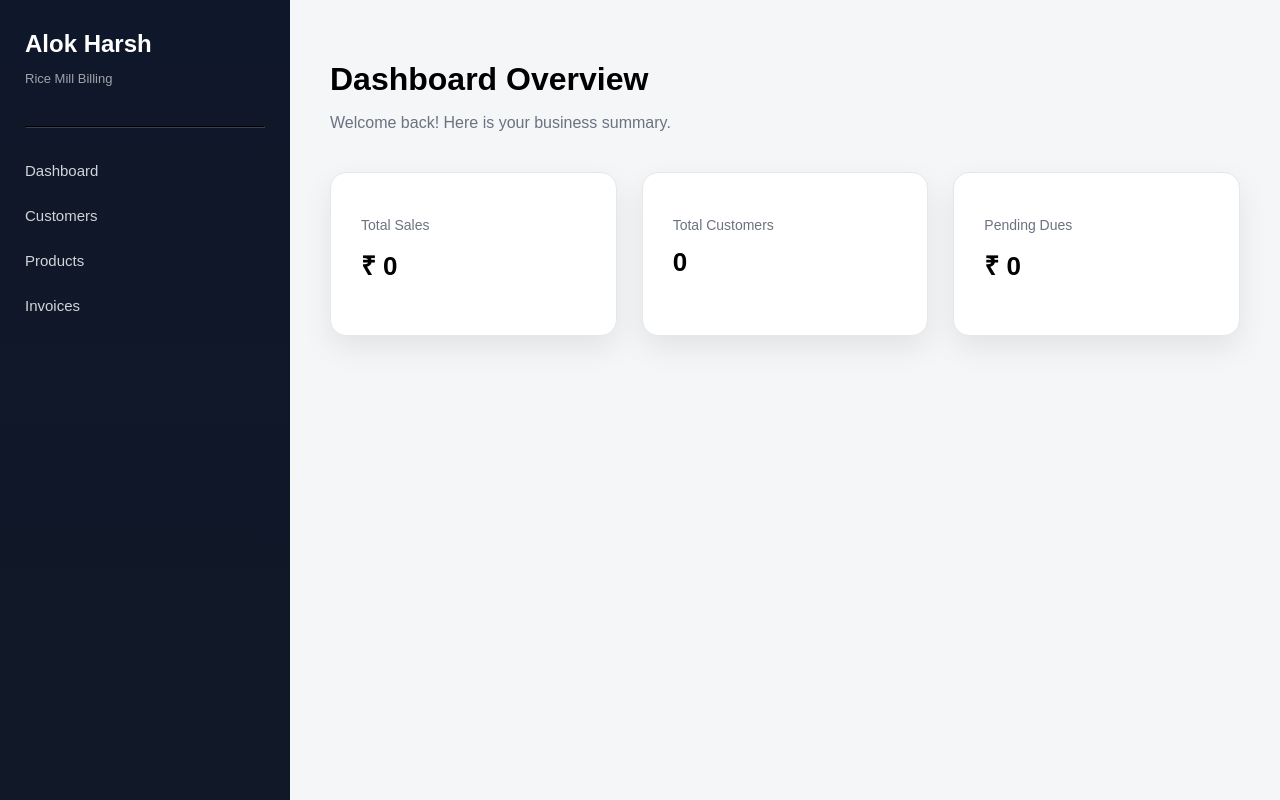
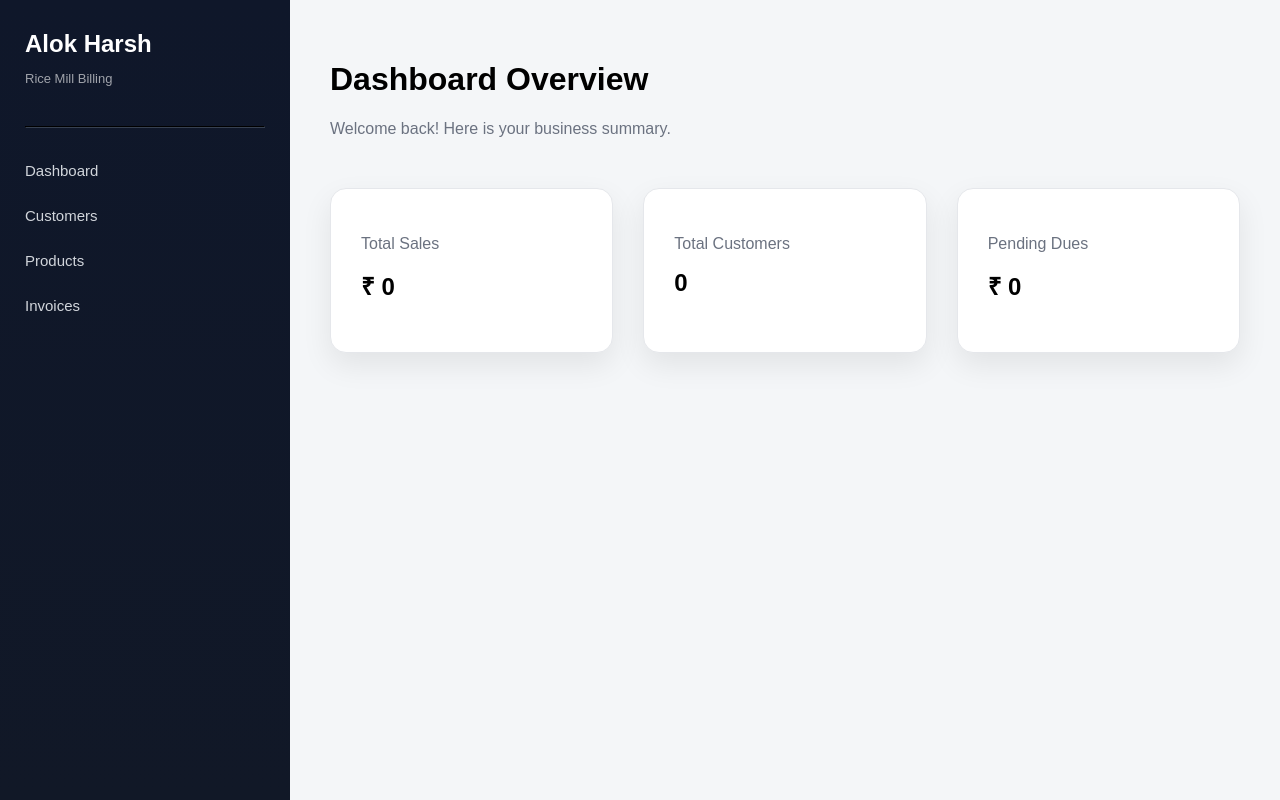
Before and after one commit to harshkeshri65/alok-harsh-rice-mill, a Next.js app: page /dashboard in a window 1280 px wide. Built offline with nearby package versions, Linux system fonts and the light colour scheme.

Commit message:
Update page.js

```diff
--- a/app/dashboard/page.js
+++ b/app/dashboard/page.js
@@ -1,45 +1,37 @@
 export default function DashboardPage() {
   return (
     <div>
-      <div style={{ marginBottom: "40px" }}>
-        <h1 style={{ fontSize: "32px", marginBottom: "10px" }}>
+
+      {/* Header Section */}
+      <div style={{ marginBottom: "50px" }}>
+        <h1 style={{ fontSize: "32px", fontWeight: "600" }}>
           Dashboard Overview
         </h1>
-        <p style={{ color: "#6b7280" }}>
+        <p style={{ color: "#6b7280", marginTop: "8px" }}>
           Welcome back! Here is your business summary.
         </p>
       </div>
 
-      <div className="card-container">
+      {/* Cards Section */}
+      <div style={{ display: "flex", gap: "30px" }}>
 
         <div className="card">
-          <p style={{ color: "#6b7280", fontSize: "14px" }}>
-            Total Sales
-          </p>
-          <h2 style={{ marginTop: "10px", fontSize: "26px" }}>
-            ₹ 0
-          </h2>
+          <p style={{ color: "#6b7280" }}>Total Sales</p>
+          <h2 style={{ marginTop: "10px" }}>₹ 0</h2>
         </div>
 
         <div className="card">
-          <p style={{ color: "#6b7280", fontSize: "14px" }}>
-            Total Customers
-          </p>
-          <h2 style={{ marginTop: "10px", fontSize: "26px" }}>
-            0
-          </h2>
+          <p style={{ color: "#6b7280" }}>Total Customers</p>
+          <h2 style={{ marginTop: "10px" }}>0</h2>
         </div>
 
         <div className="card">
-          <p style={{ color: "#6b7280", fontSize: "14px" }}>
-            Pending Dues
-          </p>
-          <h2 style={{ marginTop: "10px", fontSize: "26px" }}>
-            ₹ 0
-          </h2>
+          <p style={{ color: "#6b7280" }}>Pending Dues</p>
+          <h2 style={{ marginTop: "10px" }}>₹ 0</h2>
         </div>
 
       </div>
+
     </div>
   )
 }
```
